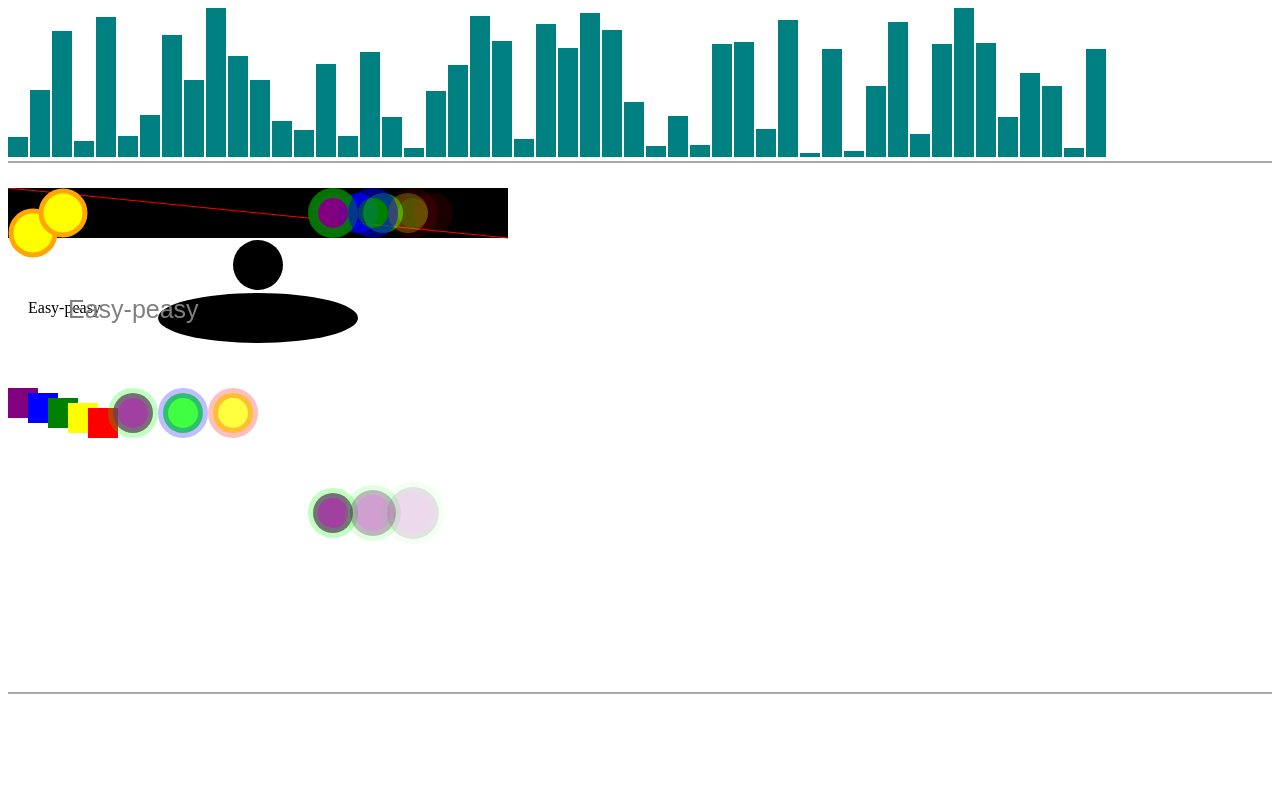
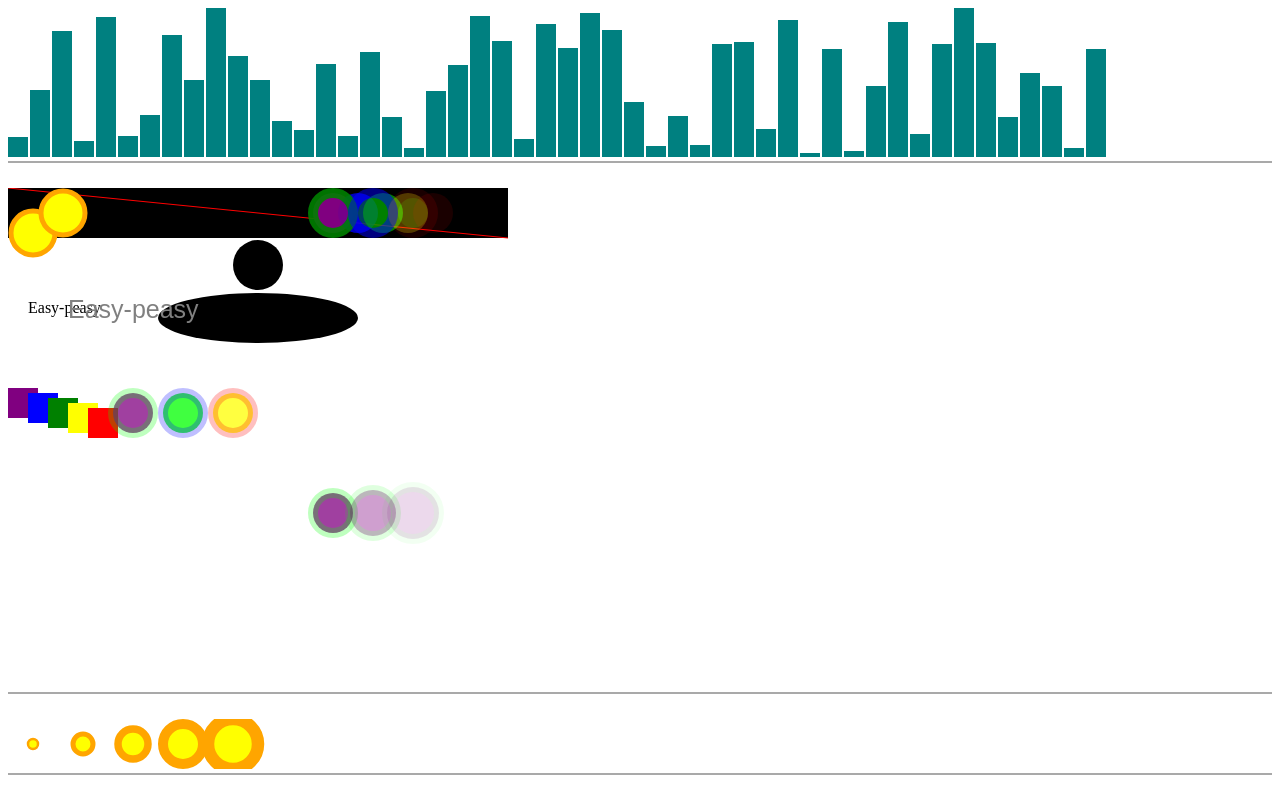
Before and after one commit to vvscode/js--d3-tutorials, a website: page index.html in a window 1280 px wide. Shown: the part 645-1445 px from the top of the page. Before the commit the page ends 1364 px from the top, so only its background shows below. Drawn offline with nearby package versions, Linux system fonts and the light colour scheme.

Commit message:
Drawing svgs

```diff
--- a/index.html
+++ b/index.html
@@ -47,6 +47,7 @@
     <circle cx="405" cy="325" r="26" fill="rgba(128, 0, 128, 0.75)" stroke="rgba(0, 255, 0, 0.25)" stroke-width="10" opacity="0.2"/>
   </svg>
 </div>
+<div class="drawing_svgs step"></div>
 
 <script src="node_modules/d3/d3.js"></script>
 <script src="js/adding_elements.js"></script>
@@ -54,7 +55,7 @@
 <script src="js/using_your_data.js"></script>
 <script src="js/drawing_divs.js"></script>
 <script src="js/power_of_data.js"></script>
-<script src="js/svg_example.js"></script>
+<script src="js/drawing_svgs.js"></script>
 <script>document.body.scrollTop = 99999;</script>
 </body>
 </html>
--- /dev/null
+++ b/js/drawing_svgs.js
@@ -0,0 +1,19 @@
+var dataset = [ 5, 10, 15, 20, 25 ];
+var h = 50;
+var w = 500;
+
+d3
+  .select(".drawing_svgs")
+  .append("svg")
+  .attr("width", 500)
+  .attr("height", 50)
+  .selectAll("circle")
+  .data(dataset)
+  .enter()
+  .append("circle")
+  .attr("cx", (d, i) => (i * 50) + 25)
+  .attr("cy", h/2)
+  .attr("r", (d) => d)
+  .attr("fill", "yellow")
+  .attr("stroke", "orange")
+  .attr("stroke-width", (d) =>d/2);
--- a/js/svg_example.js
+++ /dev/null
@@ -1,3 +0,0 @@
-/**
- * Created by vvs on 25.03.16.
- */
```
